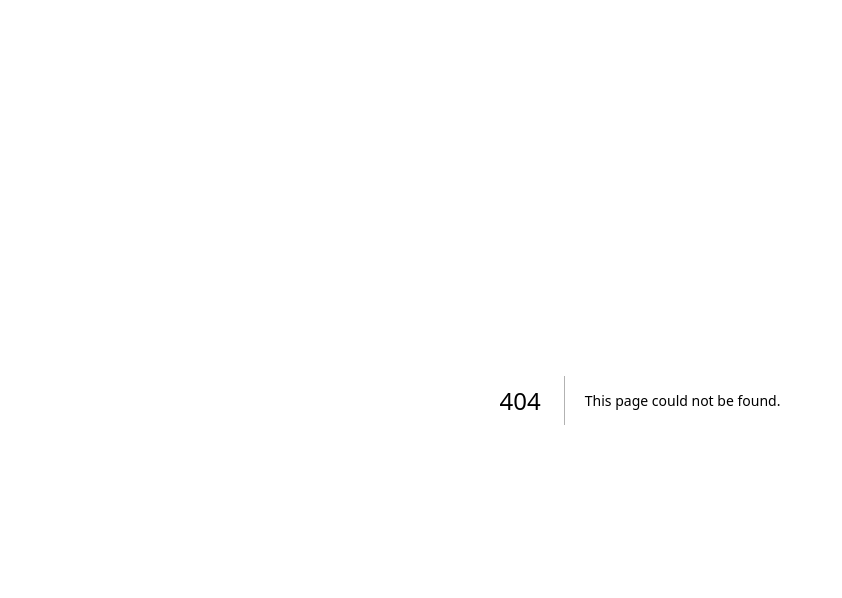
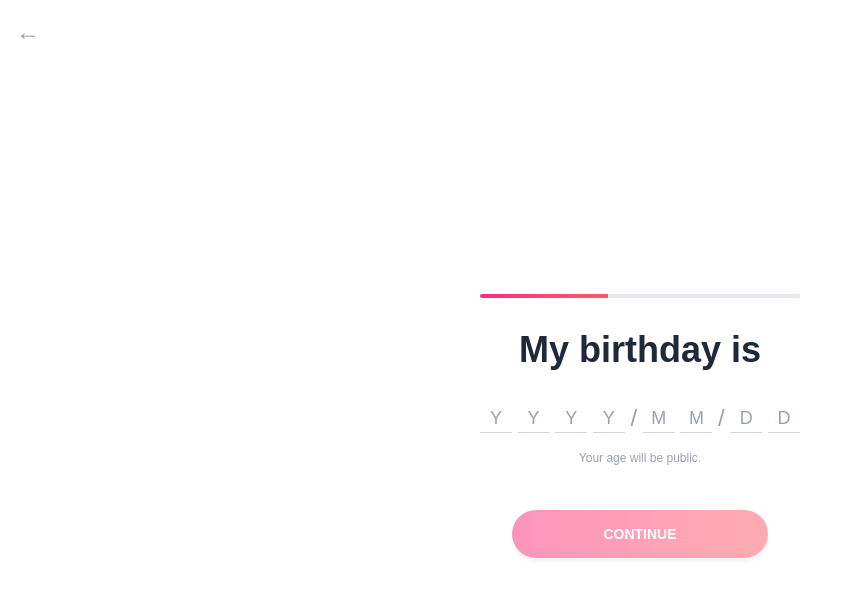
Before and after one commit to ArturWebDev1/tinder_clone_project, a Next.js app in the folder frontend/: page /my-birthday-is in a window 1280 px wide. Before the commit this address had no page. Shown: the top 598 px of the page, without its empty margins (0-842 px from the left). Built offline with nearby package versions, Linux system fonts and the light colour scheme.

Commit message:
user profile creation pages

```diff
--- /dev/null
+++ b/frontend/src/app/my-birthday-is/page.tsx
@@ -0,0 +1,132 @@
+// app/my-birthday-is/page.tsx
+"use client";
+
+import React, { useState, useRef, ChangeEvent } from 'react';
+import Link from 'next/link';
+import { useRouter } from 'next/navigation';
+
+const ProgressBar = ({ step, totalSteps }: { step: number; totalSteps: number }) => {
+  const progressPercentage = (step / totalSteps) * 100;
+  return (
+    <div className="w-80 h-1 bg-gray-200 rounded-full overflow-hidden">
+      <div
+        className="h-full bg-gradient-to-r from-[#FD297B] to-[#FF5864] transition-all duration-300 ease-in-out"
+        style={{ width: `${progressPercentage}%` }}
+      />
+    </div>
+  );
+};
+
+export default function MyBirthdayIsPage() {
+  const router = useRouter();
+  const [date, setDate] = useState({
+    year: ['', '', '', ''],
+    month: ['', ''],
+    day: ['', ''],
+  });
+
+  // Create an array of refs for all 8 input fields
+  const inputRefs = useRef<HTMLInputElement[]>([]);
+
+  const allDigits = [...date.year, ...date.month, ...date.day];
+  const isFormValid = allDigits.every(digit => digit !== '') && allDigits.length === 8;
+  const isButtonDisabled = !isFormValid;
+
+  const handleChange = (e: ChangeEvent<HTMLInputElement>, part: 'year' | 'month' | 'day', index: number) => {
+    const value = e.target.value;
+    if (/[0-9]/.test(value) || value === '') {
+      const newPart = [...date[part]];
+      newPart[index] = value;
+      setDate(prev => ({ ...prev, [part]: newPart }));
+
+      // This is the new logic to move the focus
+      if (value !== '') {
+        const globalIndex = [...date.year, ...date.month, ...date.day].indexOf(date[part][index]) + 1;
+        if (inputRefs.current[globalIndex]) {
+            inputRefs.current[globalIndex].focus();
+        }
+      }
+    }
+  };
+
+  const handleSubmit = () => {
+    if (isFormValid) {
+      const fullDate = `${date.year.join('')}-${date.month.join('')}-${date.day.join('')}`;
+      console.log('Submitting birthday:', fullDate);
+      router.push('/my-gender-is');
+    }
+  };
+
+  return (
+    <div className="relative flex h-screen w-screen flex-col items-center justify-center bg-white px-8">
+      <div className="absolute left-4 top-4 text-2xl text-gray-400">
+        ←
+      </div>
+
+      <div className="flex w-full flex-col items-center m-1">
+        <div className="mt-12 mb-8">
+          <ProgressBar step={2} totalSteps={5} />
+        </div>
+
+        <h1 className="text-4xl font-bold text-gray-800">My birthday is</h1>
+
+        <div className="mt-8 flex w-80 flex-col items-center">
+          <div className="flex w-full items-center justify-between text-lg">
+            {date.year.map((digit, index) => (
+              <input
+                key={`year-${index}`}
+                ref={el => { if (el) inputRefs.current[index] = el; }}
+                type="text"
+                placeholder="Y"
+                value={digit}
+                onChange={(e) => handleChange(e, 'year', index)}
+                maxLength={1}
+                className="w-8 border-b border-gray-300 bg-white text-center font-light text-gray-800 placeholder-gray-400 focus:outline-none"
+              />
+            ))}
+            <span className="text-gray-400 text-2xl font-light">/</span>
+            {date.month.map((digit, index) => (
+              <input
+                key={`month-${index}`}
+                ref={el => { if (el) inputRefs.current[index + 4] = el; }}
+                type="text"
+                placeholder="M"
+                value={digit}
+                onChange={(e) => handleChange(e, 'month', index)}
+                maxLength={1}
+                className="w-8 border-b border-gray-300 bg-white text-center font-light text-gray-800 placeholder-gray-400 focus:outline-none"
+              />
+            ))}
+            <span className="text-gray-400 text-2xl font-light">/</span>
+            {date.day.map((digit, index) => (
+              <input
+                key={`day-${index}`}
+                ref={el => { if (el) inputRefs.current[index + 6] = el; }}
+                type="text"
+                placeholder="D"
+                value={digit}
+                onChange={(e) => handleChange(e, 'day', index)}
+                maxLength={1}
+                className="w-8 border-b border-gray-300 bg-white text-center font-light text-gray-800 placeholder-gray-400 focus:outline-none"
+              />
+            ))}
+          </div>
+
+          <p className="mt-4 text-xs text-gray-400 text-center">
+            Your age will be public.
+          </p>
+        </div>
+      </div>
+
+      <div className="mt-10 w-64">
+        <button
+          onClick={handleSubmit}
+          className="h-12 w-full rounded-full bg-gradient-to-r from-[#FD297B] to-[#FF5864] text-sm font-bold text-white shadow-md disabled:opacity-50"
+          disabled={isButtonDisabled}
+        >
+          CONTINUE
+        </button>
+      </div>
+    </div>
+  );
+}
--- a/frontend/src/app/my-code-is/page.tsx
+++ b/frontend/src/app/my-code-is/page.tsx
@@ -45,7 +45,7 @@ export default function MyCodeIsPage() {
 
     if (isCodeCorrect) {
       console.log("Code is correct! Navigating to next page.");
-      router.push('/profile-setup'); // Assuming the next page is /profile-setup
+      router.push('/my-name-is'); // Assuming the next page is /my-name-is
     } else {
       console.log("Code is incorrect. Clearing inputs.");
       setIsIncorrect(true);
@@ -57,12 +57,12 @@ export default function MyCodeIsPage() {
   };
 
   return (
-    <div className="relative flex h-screen w-screen flex-col items-center bg-white px-8 pt-12">
+    <div className="relative flex h-screen w-screen flex-col justify-center items-center bg-white px-8">
       <div className="absolute left-4 top-4 text-2xl text-gray-400">
         ←
       </div>
 
-      <div className="mt-20 flex w-full flex-col items-center">
+      <div className="flex w-full flex-col items-center">
         <h1 className="text-4xl font-bold text-gray-800">My code is</h1>
 
         <div className="mt-8 flex justify-center gap-2">
--- /dev/null
+++ b/frontend/src/app/my-gender-is/page.tsx
@@ -0,0 +1,76 @@
+"use client";
+
+import React, { useState } from 'react';
+import Link from 'next/link';
+
+// Reusing the ProgressBar component
+const ProgressBar = ({ step, totalSteps }: { step: number; totalSteps: number }) => {
+  const progressPercentage = (step / totalSteps) * 100;
+  return (
+    <div className="w-80 h-1 bg-gray-200 rounded-full overflow-hidden">
+      <div
+        className="h-full bg-gradient-to-r from-[#FD297B] to-[#FF5864] transition-all duration-300 ease-in-out"
+        style={{ width: `${progressPercentage}%` }}
+      />
+    </div>
+  );
+};
+
+export default function GenderPage() {
+  const [selectedGender, setSelectedGender] = useState<'man' | 'woman' | null>(null);
+
+  const isButtonDisabled = !selectedGender;
+
+  return (
+    <div className="relative flex h-screen w-screen flex-col items-center justify-center bg-white px-8">
+      {/* Back Arrow */}
+      <div className="absolute left-4 top-4 text-2xl text-gray-400">
+        ←
+      </div>
+
+      <div className="flex w-full flex-col items-center m-1">
+        {/* Progress Bar */}
+        <div className="mt-12 mb-8">
+          <ProgressBar step={3} totalSteps={5} />
+        </div>
+
+        <h1 className="text-4xl font-bold text-gray-800">I am a</h1>
+
+        <div className="mt-8 flex w-64 flex-col items-center gap-4">
+          <button
+            onClick={() => setSelectedGender('woman')}
+            className={`h-12 w-full rounded-full text-sm font-bold shadow-md transition-all duration-200
+              ${selectedGender === 'woman'
+                ? 'bg-gradient-to-r from-[#FD297B] to-[#FF5864] text-white'
+                : 'border border-gray-400 text-gray-400'
+              }`}
+          >
+            WOMAN
+          </button>
+          <button
+            onClick={() => setSelectedGender('man')}
+            className={`h-12 w-full rounded-full text-sm font-bold shadow-md transition-all duration-200
+              ${selectedGender === 'man'
+                ? 'bg-gradient-to-r from-[#FD297B] to-[#FF5864] text-white'
+                : 'border border-gray-400 text-gray-400'
+              }`}
+          >
+            MAN
+          </button>
+        </div>
+      </div>
+
+      {/* Continue Button */}
+      <div className="mt-10 w-64">
+        <Link href="/add-photos">
+          <button
+            className="h-12 w-full rounded-full bg-gradient-to-r from-[#FD297B] to-[#FF5864] text-sm font-bold text-white shadow-md disabled:opacity-50"
+            disabled={isButtonDisabled}
+          >
+            CONTINUE
+          </button>
+        </Link>
+      </div>
+    </div>
+  );
+}
--- /dev/null
+++ b/frontend/src/app/my-name-is/page.tsx
@@ -0,0 +1,67 @@
+// app/my-name-is/page.tsx
+"use client";
+
+import React, { useState } from 'react';
+import Link from 'next/link';
+
+// A simple component for our progress bar
+const ProgressBar = ({ step, totalSteps }: { step: number; totalSteps: number }) => {
+  const progressPercentage = (step / totalSteps) * 100;
+
+  return (
+    <div className="w-80 h-1 bg-gray-200 rounded-full overflow-hidden">
+      <div
+        className="h-full bg-gradient-to-r from-[#FD297B] to-[#FF5864] transition-all duration-300 ease-in-out"
+        style={{ width: `${progressPercentage}%` }}
+      />
+    </div>
+  );
+};
+
+export default function MyNameIsPage() {
+  const [name, setName] = useState('');
+
+  return (
+    <div className="relative flex h-screen w-screen flex-col items-center justify-center bg-white px-8">
+      {/* Back Arrow */}
+      <div className="absolute left-4 top-4 text-2xl text-gray-400">
+        ←
+      </div>
+
+      <div className="flex w-full flex-col items-center m-1">
+        {/* Progress Bar */}
+        <div className="mt-12 mb-8">
+          <ProgressBar step={1} totalSteps={5} /> {/* Assuming 5 steps for profile creation */}
+        </div>
+
+        <h1 className="text-4xl font-bold text-gray-800">My first name is</h1>
+
+        <div className="mt-8 flex w-80 flex-col items-center">
+          <input
+            type="text"
+            placeholder="Name"
+            value={name}
+            onChange={(e) => setName(e.target.value)}
+            className="w-full border-b border-gray-300 bg-white text-lg font-light text-gray-800 placeholder-gray-400 focus:outline-none"
+          />
+
+          <p className="mt-4 text-xs text-gray-400 text-center">
+            This is how it will appear in Tinder and you will not be able to change it.
+          </p>
+        </div>
+      </div>
+
+      {/* Continue Button */}
+      <div className="mt-10 w-64">
+        <Link href="/my-birthday-is">
+          <button
+            className="h-12 w-full rounded-full bg-gradient-to-r from-[#FD297B] to-[#FF5864] text-sm font-bold text-white shadow-md"
+            disabled={!name} // Disable button if name is empty
+          >
+            CONTINUE
+          </button>
+        </Link>
+      </div>
+    </div>
+  );
+}
```
